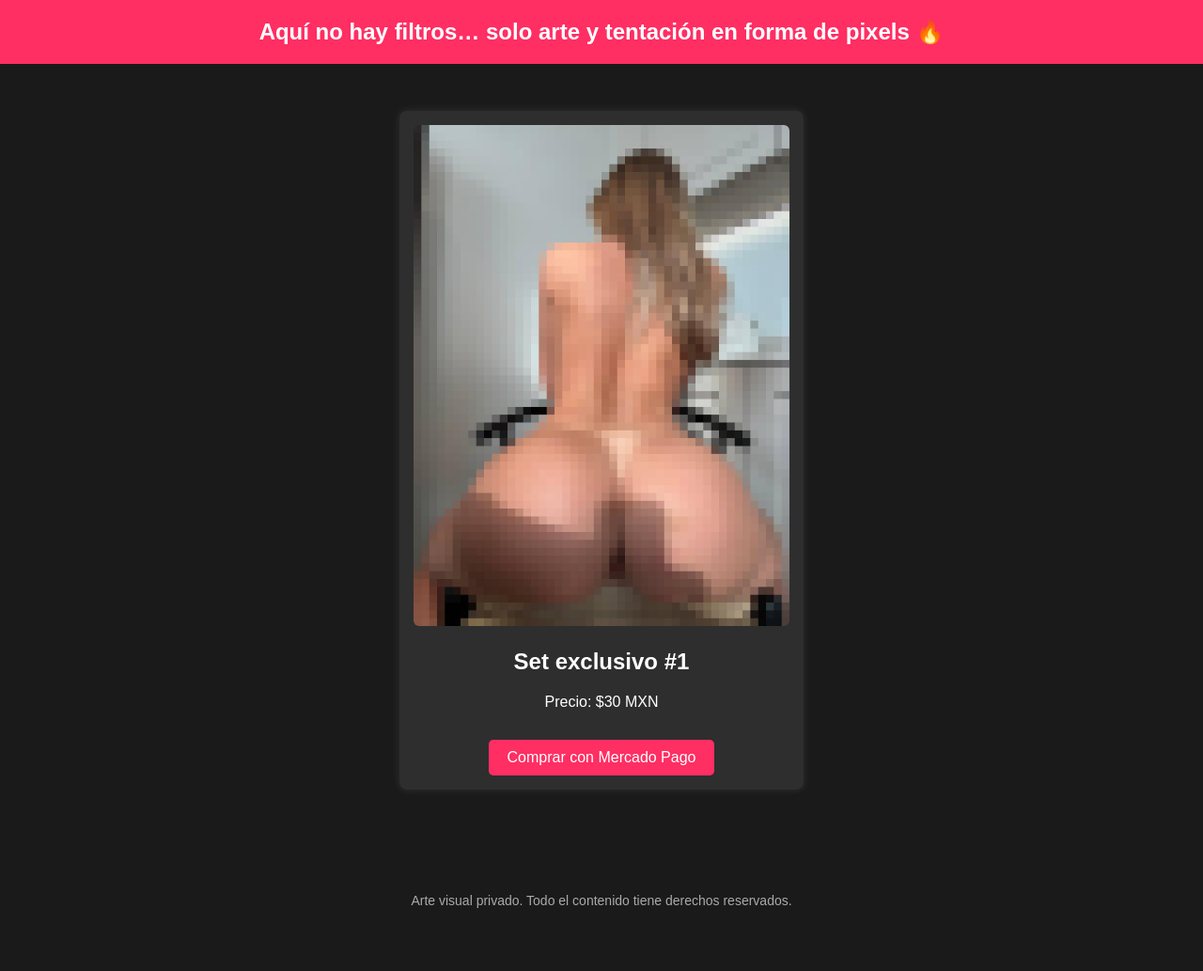
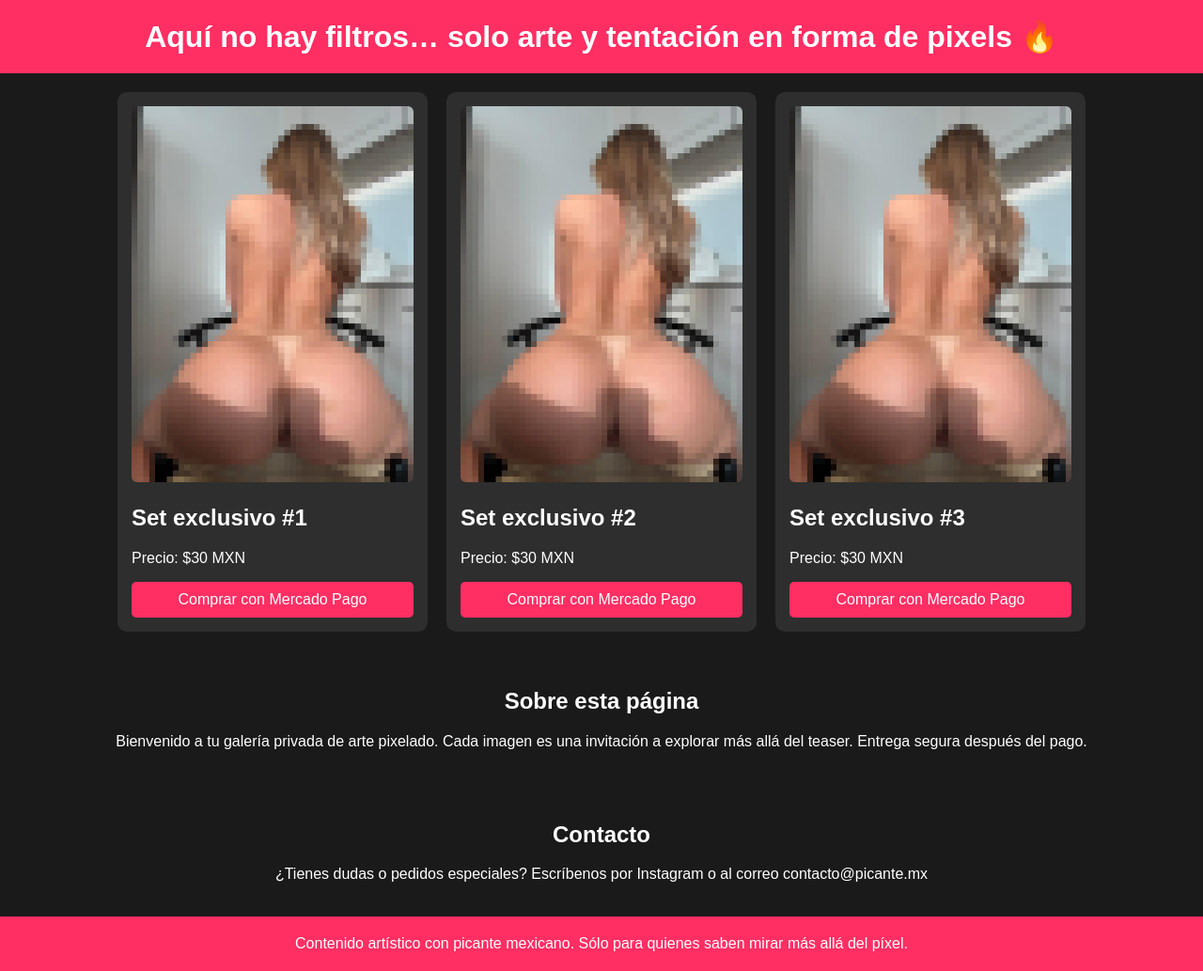
Before and after one commit to Armando2118/NoEsLoQueParece, a plain HTML site: page index.html in a window 1280 px wide. Shown: the whole page at 94% size. Before the commit the page ends 986 px from the top, so only its background shows below. Drawn offline with Linux system fonts and the light colour scheme.

Commit message:
Add files via upload

```diff
--- a/index.html
+++ b/index.html
@@ -5,57 +5,15 @@
   <meta name="viewport" content="width=device-width, initial-scale=1.0">
   <title>Galería Pixelada</title>
   <style>
-    body {
-      font-family: Arial, sans-serif;
-      background-color: #1a1a1a;
-      color: white;
-      margin: 0;
-      padding: 0;
-      text-align: center;
-    }
-    header {
-      background: #ff2e63;
-      padding: 20px;
-    }
-    header h1 {
-      margin: 0;
-      font-size: 24px;
-    }
-    .galeria {
-      padding: 30px 10px;
-    }
-    .item {
-      background: #2e2e2e;
-      border-radius: 8px;
-      margin: 20px auto;
-      padding: 15px;
-      width: 90%;
-      max-width: 400px;
-      box-shadow: 0 0 10px rgba(255, 255, 255, 0.1);
-    }
-    .item img {
-      width: 100%;
-      border-radius: 6px;
-    }
-    .boton-compra {
-      display: inline-block;
-      margin-top: 15px;
-      padding: 10px 20px;
-      background: #ff2e63;
-      color: white;
-      text-decoration: none;
-      border-radius: 5px;
-      transition: background 0.3s;
-    }
-    .boton-compra:hover {
-      background: #ff4f7a;
-    }
-    footer {
-      margin-top: 40px;
-      padding: 20px;
-      font-size: 14px;
-      color: #aaa;
-    }
+    body { font-family: Arial, sans-serif; background: #1a1a1a; color: white; margin: 0; padding: 0; }
+    header, footer { background: #ff2e63; padding: 20px; text-align: center; }
+    header h1, footer p { margin: 0; }
+    .galeria { display: flex; flex-wrap: wrap; justify-content: center; gap: 20px; padding: 20px; }
+    .item { background: #2e2e2e; border-radius: 10px; padding: 15px; width: 300px; }
+    .item img { width: 100%; border-radius: 6px; }
+    .boton-compra { display: block; margin: 15px auto 0; padding: 10px; background: #ff2e63; color: white; text-align: center; text-decoration: none; border-radius: 5px; }
+    .boton-compra:hover { background: #ff4f7a; }
+    .seccion { padding: 20px; text-align: center; }
   </style>
 </head>
 <body>
@@ -65,15 +23,37 @@
 
   <section class="galeria">
     <div class="item">
-      <img src="teaser01.jpg" alt="Vista previa teaser">
+      <img src="teaser01.jpg" alt="Teaser 1">
       <h2>Set exclusivo #1</h2>
+      <p>Precio: $30 MXN</p>
+      <a class="boton-compra" href="https://mpago.la/33m9Xpr" target="_blank">Comprar con Mercado Pago</a>
+    </div>
+    <div class="item">
+      <img src="teaser02.jpg" alt="Teaser 2">
+      <h2>Set exclusivo #2</h2>
+      <p>Precio: $30 MXN</p>
+      <a class="boton-compra" href="https://mpago.la/33m9Xpr" target="_blank">Comprar con Mercado Pago</a>
+    </div>
+    <div class="item">
+      <img src="teaser03.jpg" alt="Teaser 3">
+      <h2>Set exclusivo #3</h2>
       <p>Precio: $30 MXN</p>
       <a class="boton-compra" href="https://mpago.la/33m9Xpr" target="_blank">Comprar con Mercado Pago</a>
     </div>
   </section>
 
+  <section class="seccion">
+    <h2>Sobre esta página</h2>
+    <p>Bienvenido a tu galería privada de arte pixelado. Cada imagen es una invitación a explorar más allá del teaser. Entrega segura después del pago.</p>
+  </section>
+
+  <section class="seccion">
+    <h2>Contacto</h2>
+    <p>¿Tienes dudas o pedidos especiales? Escríbenos por Instagram o al correo contacto@picante.mx</p>
+  </section>
+
   <footer>
-    Arte visual privado. Todo el contenido tiene derechos reservados.
+    <p>Contenido artístico con picante mexicano. Sólo para quienes saben mirar más allá del píxel.</p>
   </footer>
 </body>
 </html>
```
Also changed, not shown: teaser02.jpg (added), teaser03.jpg (added).
